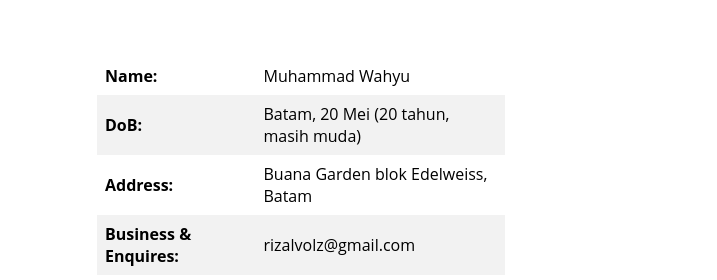
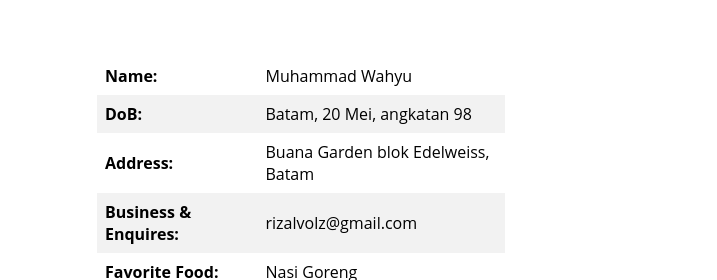
Before and after one commit to rizalvolz/about-me, a plain HTML site: page index.html in a window 1280 px wide. Shown: the part 1215-1495 px from the top of the page, 563-1280 px from the left. Drawn offline with Linux system fonts and the light colour scheme.

Commit message:
Update index.html

```diff
--- a/index.html
+++ b/index.html
@@ -77,7 +77,7 @@
                         </tr>
                         <tr>
                             <td class="tebal">DoB:</td>
-                            <td>Batam, 20 Mei (20 tahun, masih muda)</td>
+                            <td>Batam, 20 Mei, angkatan 98</td>
                         </tr>
                         <tr>
                             <td class="tebal">Address:</td>
```
